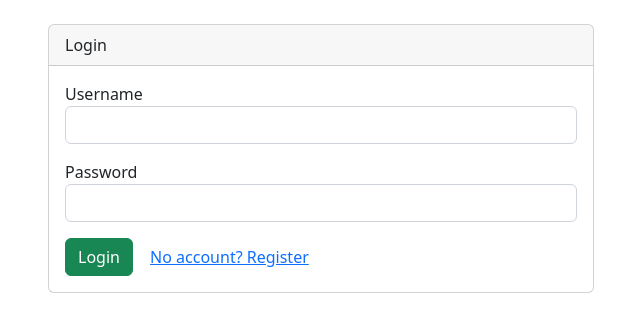
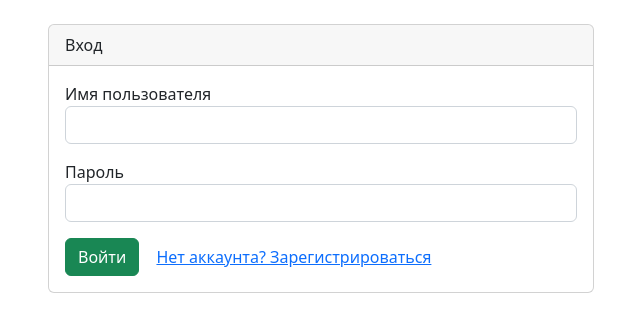
Before and after one commit to bzww323/personal_financial_tracker, a Flask app: page /login in a window 1280 px wide. Shown: the part 56-388 px from the top of the page, without its empty margins (319-959 px from the left). Run offline with Flask 3, Linux system fonts and the light colour scheme; some libraries are stand-ins or nearby versions.

Commit message:
Update login.html

```diff
--- a/templates/login.html
+++ b/templates/login.html
@@ -3,19 +3,19 @@
 <div class="row justify-content-center">
     <div class="col-md-6">
         <div class="card">
-            <div class="card-header">Login</div>
+            <div class="card-header">Вход</div>
             <div class="card-body">
                 <form method="POST">
                     <div class="mb-3">
-                        <label>Username</label>
+                        <label>Имя пользователя</label>
                         <input type="text" name="username" class="form-control" required>
                     </div>
                     <div class="mb-3">
-                        <label>Password</label>
+                        <label>Пароль</label>
                         <input type="password" name="password" class="form-control" required>
                     </div>
-                    <button type="submit" class="btn btn-success">Login</button>
-                    <a href="{{ url_for('register') }}" class="btn btn-link">No account? Register</a>
+                    <button type="submit" class="btn btn-success">Войти</button>
+                    <a href="{{ url_for('register') }}" class="btn btn-link">Нет аккаунта? Зарегистрироваться</a>
                 </form>
             </div>
         </div>
```
